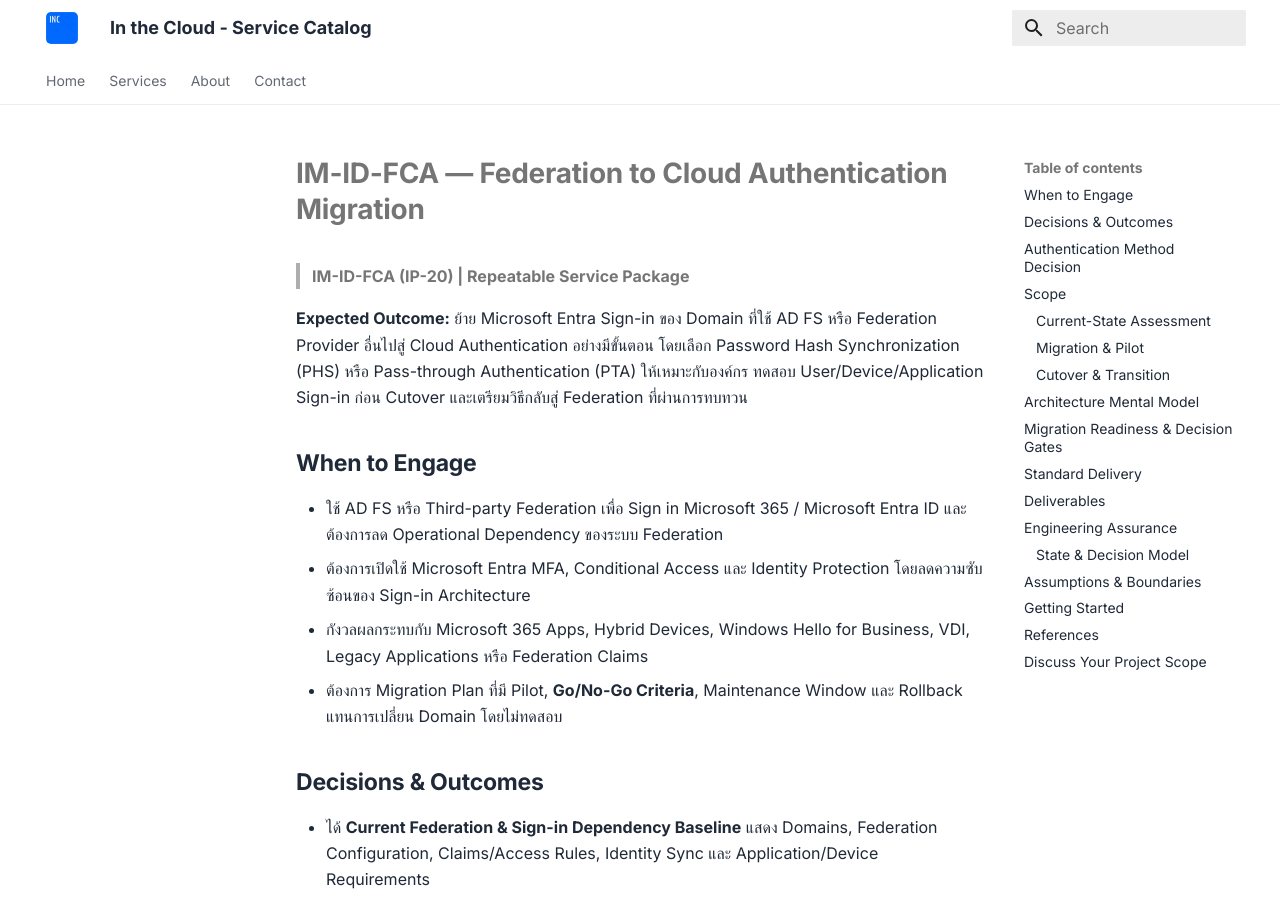
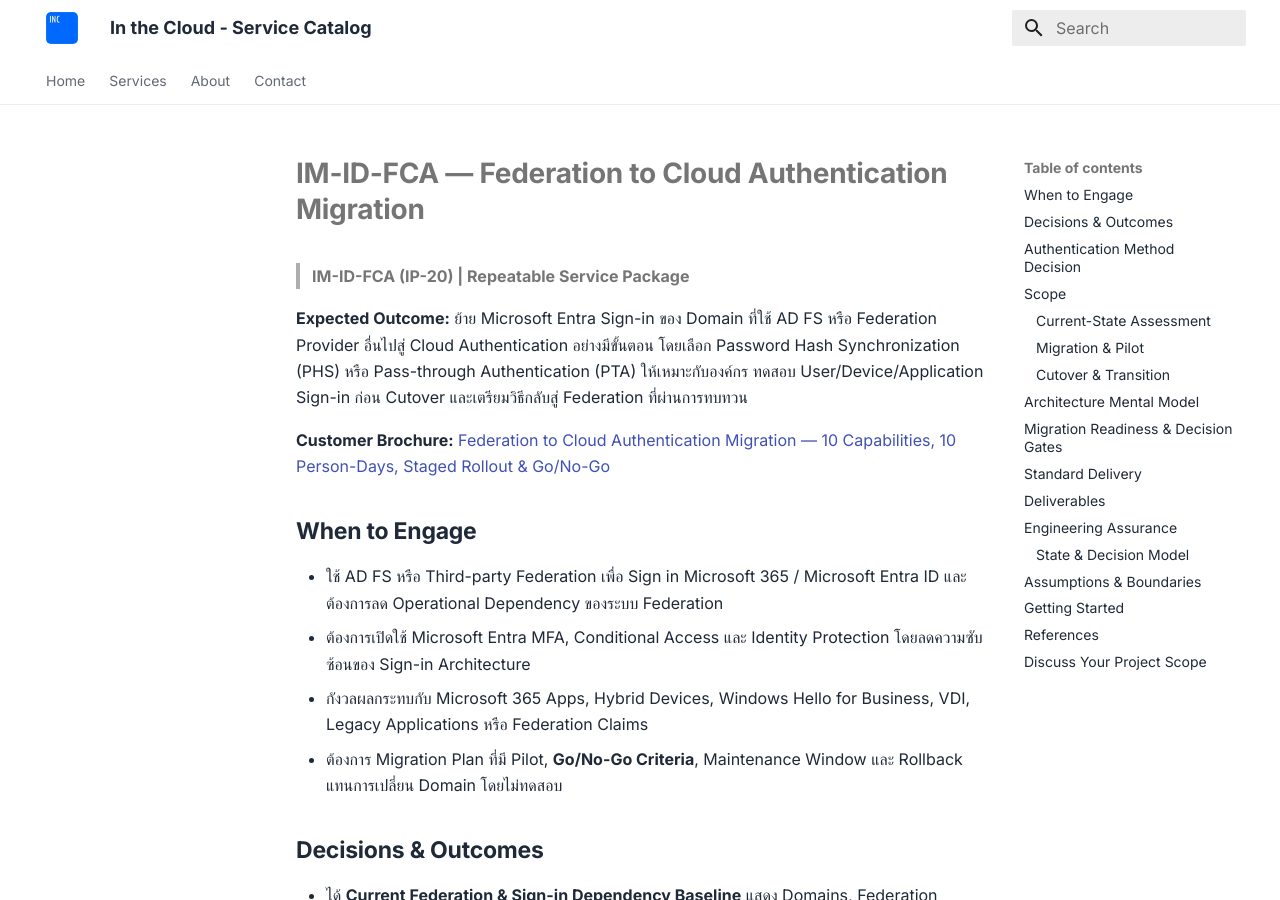
Before and after one commit to inthecloudth/service-catalog, an MkDocs documentation site: the page built from docs/services/ip-20-federation-cloud-authentication-migration.md, in a window 1280 px wide and 900 px high. Built offline with MkDocs 1.6.1 and Material for MkDocs 9.7.7, drawn with Linux system fonts in a browser that asks for light colours.

Commit message:
docs: surface IP-19 and IP-20 customer brochures

```diff
--- a/docs/services/ip-20-federation-cloud-authentication-migration.md
+++ b/docs/services/ip-20-federation-cloud-authentication-migration.md
@@ -3,6 +3,8 @@
 > **IM-ID-FCA (IP-20) | Repeatable Service Package**
 
 **Expected Outcome:** ย้าย Microsoft Entra Sign-in ของ Domain ที่ใช้ AD FS หรือ Federation Provider อื่นไปสู่ Cloud Authentication อย่างมีขั้นตอน โดยเลือก Password Hash Synchronization (PHS) หรือ Pass-through Authentication (PTA) ให้เหมาะกับองค์กร ทดสอบ User/Device/Application Sign-in ก่อน Cutover และเตรียมวิธีกลับสู่ Federation ที่ผ่านการทบทวน
+
+**Customer Brochure:** [Federation to Cloud Authentication Migration — 10 Capabilities, 10 Person-Days, Staged Rollout & Go/No-Go](brochures/ip-20-federation-cloud-authentication-migration.md)
 
 ## When to Engage
 
```
